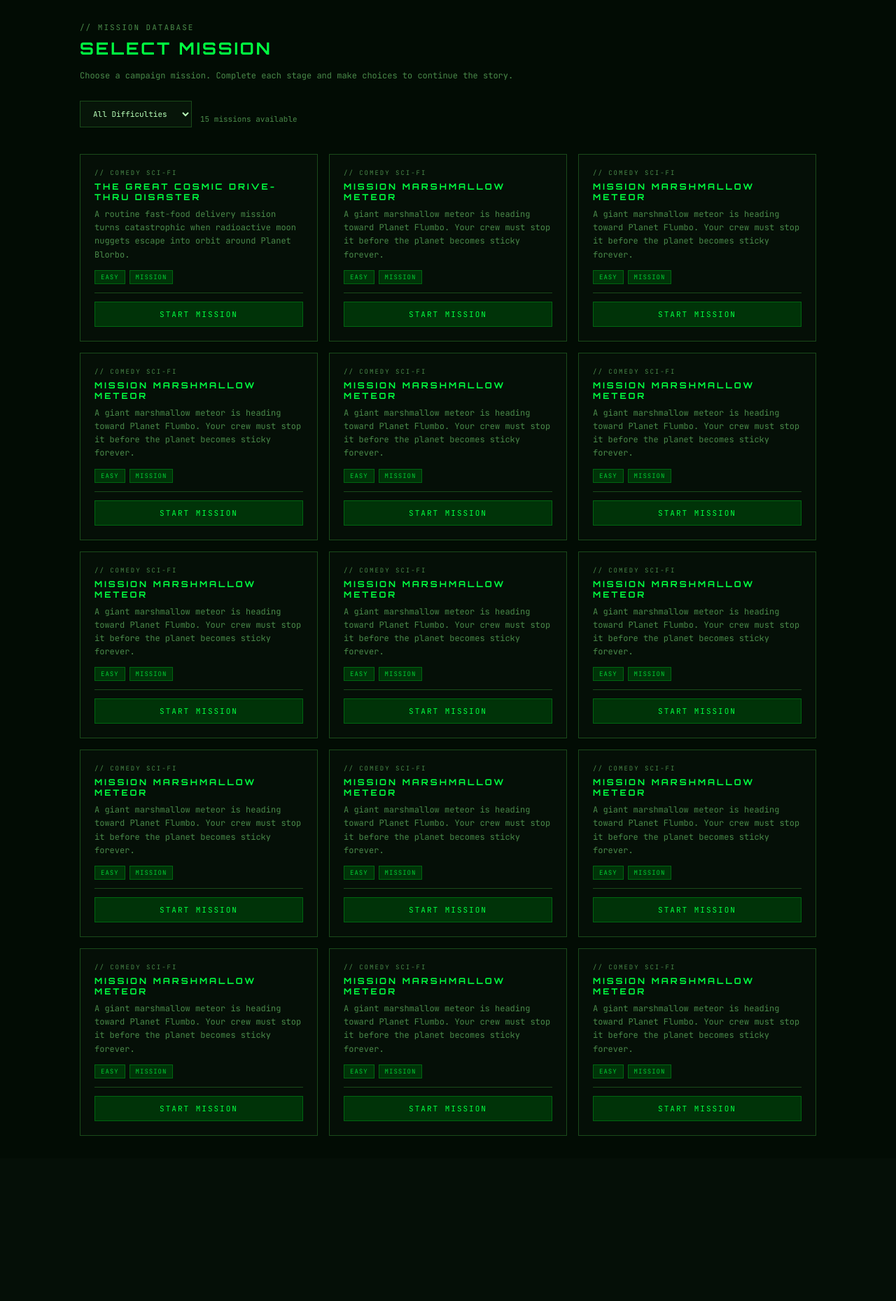
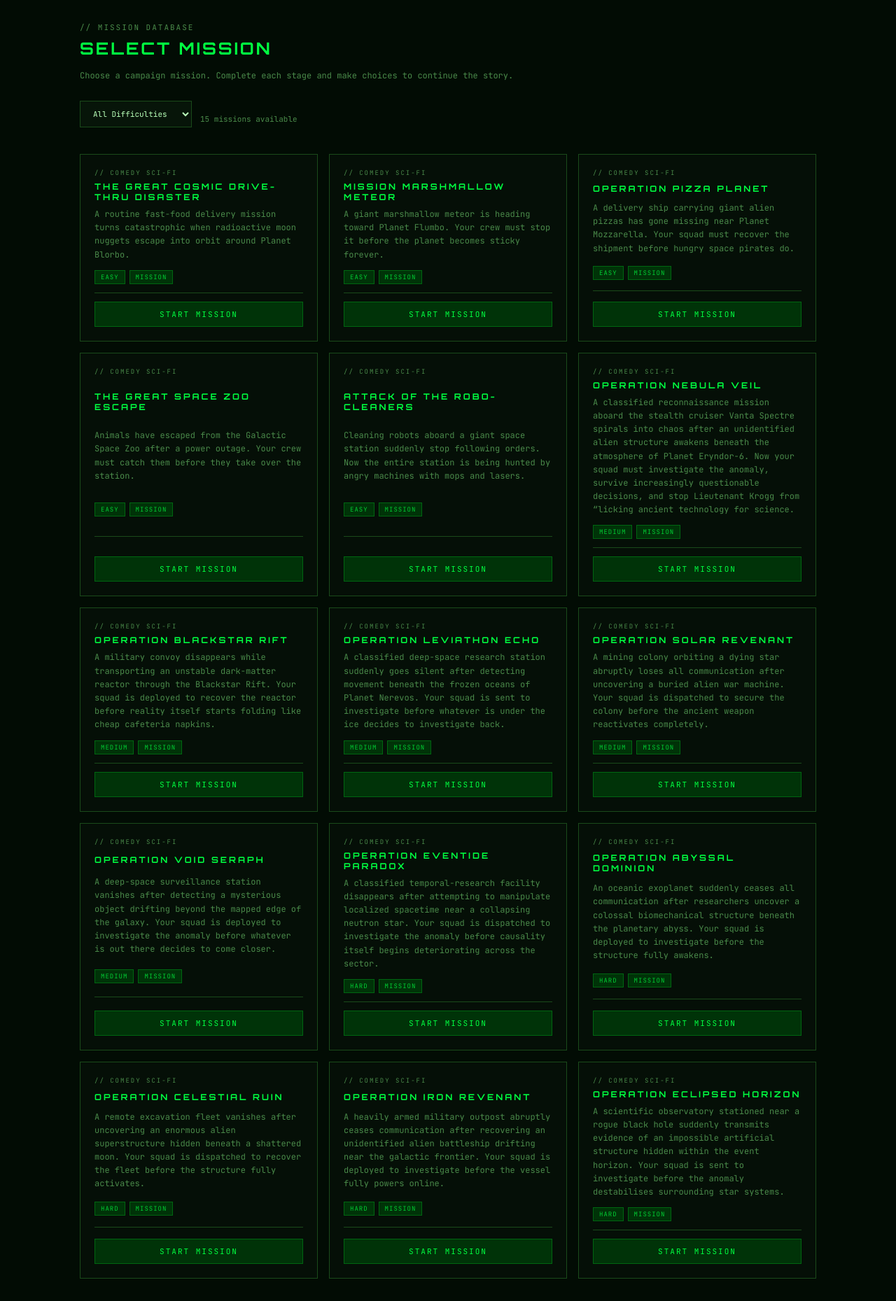
Before and after one commit to taleenaw/xenotype, a Flask app: page /missions in a window 1280 px wide. Shown: the part 53-1912 px from the top of the page at 70% size. Before the commit the page ends 1676 px from the top, so only its background shows below. Run offline with Flask 3, Linux system fonts and the light colour scheme.

Commit message:
Added all the missions to the new missions layout

```diff
--- a/app/routes/own_missions.py
+++ b/app/routes/own_missions.py
@@ -463,7 +463,7 @@ stories = {
         }
     },
 
-    "void": {
+    "seraph": {
         "title": "Operation Void Seraph",
         "difficulty": "Medium",
         "intro": "Type each mission transmission, submit it, then choose what happens next.",
--- a/app/templates/Missions.html
+++ b/app/templates/Missions.html
@@ -151,7 +151,7 @@ block content %}
   <div
     class="scenario-card"
     data-difficulty="easy"
-    onclick="window.location='{{ url_for('game.mission_play', mission_id='marshmallow') }}'"
+    onclick="window.location='{{ url_for('game.mission_play', mission_id='pizza') }}'"
   >
     <p
       style="
@@ -164,9 +164,7 @@ block content %}
     >
       // Comedy Sci-Fi
     </p>
-    <h3 style="margin-bottom: 8px; font-size: 12px">
-      Mission Marshmallow Meteor
-    </h3>
+    <h3 style="margin-bottom: 8px; font-size: 12px">Operation Pizza Planet</h3>
     <p
       style="
         font-size: 12px;
@@ -175,8 +173,9 @@ block content %}
         margin-bottom: 12px;
       "
     >
-      A giant marshmallow meteor is heading toward Planet Flumbo. Your crew must
-      stop it before the planet becomes sticky forever.
+      A delivery ship carrying giant alien pizzas has gone missing near Planet
+      Mozzarella. Your squad must recover the shipment before hungry space
+      pirates do.
     </p>
     <div style="display: flex; gap: 6px; margin-bottom: 12px">
       <span class="tag tag-diff-easy">Easy</span
@@ -196,7 +195,7 @@ block content %}
     <a
       class="btn"
       style="width: 100%; text-align: center; display: block"
-      href="{{ url_for('game.mission_play', mission_id='marshmallow') }}"
+      href="{{ url_for('game.mission_play', mission_id='pizza') }}"
       onclick="event.stopPropagation()"
       >Start Mission</a
     >
@@ -205,7 +204,7 @@ block content %}
   <div
     class="scenario-card"
     data-difficulty="easy"
-    onclick="window.location='{{ url_for('game.mission_play', mission_id='marshmallow') }}'"
+    onclick="window.location='{{ url_for('game.mission_play', mission_id='space') }}'"
   >
     <p
       style="
@@ -219,7 +218,7 @@ block content %}
       // Comedy Sci-Fi
     </p>
     <h3 style="margin-bottom: 8px; font-size: 12px">
-      Mission Marshmallow Meteor
+      The Great Space Zoo Escape
     </h3>
     <p
       style="
@@ -229,8 +228,8 @@ block content %}
         margin-bottom: 12px;
       "
     >
-      A giant marshmallow meteor is heading toward Planet Flumbo. Your crew must
-      stop it before the planet becomes sticky forever.
+      Animals have escaped from the Galactic Space Zoo after a power outage.
+      Your crew must catch them before they take over the station.
     </p>
     <div style="display: flex; gap: 6px; margin-bottom: 12px">
       <span class="tag tag-diff-easy">Easy</span
@@ -250,7 +249,7 @@ block content %}
     <a
       class="btn"
       style="width: 100%; text-align: center; display: block"
-      href="{{ url_for('game.mission_play', mission_id='marshmallow') }}"
+      href="{{ url_for('game.mission_play', mission_id='space') }}"
       onclick="event.stopPropagation()"
       >Start Mission</a
     >
@@ -259,7 +258,7 @@ block content %}
   <div
     class="scenario-card"
     data-difficulty="easy"
-    onclick="window.location='{{ url_for('game.mission_play', mission_id='marshmallow') }}'"
+    onclick="window.location='{{ url_for('game.mission_play', mission_id='robo-cleaners') }}'"
   >
     <p
       style="
@@ -273,7 +272,7 @@ block content %}
       // Comedy Sci-Fi
     </p>
     <h3 style="margin-bottom: 8px; font-size: 12px">
-      Mission Marshmallow Meteor
+      Attack of the Robo-Cleaners
     </h3>
     <p
       style="
@@ -283,8 +282,9 @@ block content %}
         margin-bottom: 12px;
       "
     >
-      A giant marshmallow meteor is heading toward Planet Flumbo. Your crew must
-      stop it before the planet becomes sticky forever.
+      Cleaning robots aboard a giant space station suddenly stop following
+      orders. Now the entire station is being hunted by angry machines with mops
+      and lasers.
     </p>
     <div style="display: flex; gap: 6px; margin-bottom: 12px">
       <span class="tag tag-diff-easy">Easy</span
@@ -304,7 +304,7 @@ block content %}
     <a
       class="btn"
       style="width: 100%; text-align: center; display: block"
-      href="{{ url_for('game.mission_play', mission_id='marshmallow') }}"
+      href="{{ url_for('game.mission_play', mission_id='robo-cleaners') }}"
       onclick="event.stopPropagation()"
       >Start Mission</a
     >
@@ -312,8 +312,8 @@ block content %}
 
   <div
     class="scenario-card"
-    data-difficulty="easy"
-    onclick="window.location='{{ url_for('game.mission_play', mission_id='marshmallow') }}'"
+    data-difficulty="medium"
+    onclick="window.location='{{ url_for('game.mission_play', mission_id='nebula') }}'"
   >
     <p
       style="
@@ -326,9 +326,7 @@ block content %}
     >
       // Comedy Sci-Fi
     </p>
-    <h3 style="margin-bottom: 8px; font-size: 12px">
-      Mission Marshmallow Meteor
-    </h3>
+    <h3 style="margin-bottom: 8px; font-size: 12px">Operation Nebula Veil</h3>
     <p
       style="
         font-size: 12px;
@@ -337,11 +335,14 @@ block content %}
         margin-bottom: 12px;
       "
     >
-      A giant marshmallow meteor is heading toward Planet Flumbo. Your crew must
-      stop it before the planet becomes sticky forever.
+      A classified reconnaissance mission aboard the stealth cruiser Vanta
+      Spectre spirals into chaos after an unidentified alien structure awakens
+      beneath the atmosphere of Planet Eryndor-6. Now your squad must
+      investigate the anomaly, survive increasingly questionable decisions, and
+      stop Lieutenant Krogg from “licking ancient technology for science.
     </p>
     <div style="display: flex; gap: 6px; margin-bottom: 12px">
-      <span class="tag tag-diff-easy">Easy</span
+      <span class="tag tag-diff-easy">Medium</span
       ><span
         class="tag"
         style="
@@ -358,7 +359,7 @@ block content %}
     <a
       class="btn"
       style="width: 100%; text-align: center; display: block"
-      href="{{ url_for('game.mission_play', mission_id='marshmallow') }}"
+      href="{{ url_for('game.mission_play', mission_id='nebula') }}"
       onclick="event.stopPropagation()"
       >Start Mission</a
     >
@@ -366,8 +367,8 @@ block content %}
 
   <div
     class="scenario-card"
-    data-difficulty="easy"
-    onclick="window.location='{{ url_for('game.mission_play', mission_id='marshmallow') }}'"
+    data-difficulty="medium"
+    onclick="window.location='{{ url_for('game.mission_play', mission_id='rift') }}'"
   >
     <p
       style="
@@ -381,7 +382,7 @@ block content %}
       // Comedy Sci-Fi
     </p>
     <h3 style="margin-bottom: 8px; font-size: 12px">
-      Mission Marshmallow Meteor
+      Operation Blackstar Rift
     </h3>
     <p
       style="
@@ -391,11 +392,12 @@ block content %}
         margin-bottom: 12px;
       "
     >
-      A giant marshmallow meteor is heading toward Planet Flumbo. Your crew must
-      stop it before the planet becomes sticky forever.
+      A military convoy disappears while transporting an unstable dark-matter
+      reactor through the Blackstar Rift. Your squad is deployed to recover the
+      reactor before reality itself starts folding like cheap cafeteria napkins.
     </p>
     <div style="display: flex; gap: 6px; margin-bottom: 12px">
-      <span class="tag tag-diff-easy">Easy</span
+      <span class="tag tag-diff-easy">Medium</span
       ><span
         class="tag"
         style="
@@ -412,7 +414,7 @@ block content %}
     <a
       class="btn"
       style="width: 100%; text-align: center; display: block"
-      href="{{ url_for('game.mission_play', mission_id='marshmallow') }}"
+      href="{{ url_for('game.mission_play', mission_id='rift') }}"
       onclick="event.stopPropagation()"
       >Start Mission</a
     >
@@ -420,8 +422,8 @@ block content %}
 
   <div
     class="scenario-card"
-    data-difficulty="easy"
-    onclick="window.location='{{ url_for('game.mission_play', mission_id='marshmallow') }}'"
+    data-difficulty="medium"
+    onclick="window.location='{{ url_for('game.mission_play', mission_id='leviathon') }}'"
   >
     <p
       style="
@@ -435,7 +437,7 @@ block content %}
       // Comedy Sci-Fi
     </p>
     <h3 style="margin-bottom: 8px; font-size: 12px">
-      Mission Marshmallow Meteor
+      Operation Leviathon Echo
     </h3>
     <p
       style="
@@ -445,11 +447,13 @@ block content %}
         margin-bottom: 12px;
       "
     >
-      A giant marshmallow meteor is heading toward Planet Flumbo. Your crew must
-      stop it before the planet becomes sticky forever.
+      A classified deep-space research station suddenly goes silent after
+      detecting movement beneath the frozen oceans of Planet Nerevos. Your squad
+      is sent to investigate before whatever is under the ice decides to
+      investigate back.
     </p>
     <div style="display: flex; gap: 6px; margin-bottom: 12px">
-      <span class="tag tag-diff-easy">Easy</span
+      <span class="tag tag-diff-easy">Medium</span
       ><span
         class="tag"
         style="
@@ -466,7 +470,7 @@ block content %}
     <a
       class="btn"
       style="width: 100%; text-align: center; display: block"
-      href="{{ url_for('game.mission_play', mission_id='marshmallow') }}"
+      href="{{ url_for('game.mission_play', mission_id='leviathon') }}"
       onclick="event.stopPropagation()"
       >Start Mission</a
     >
@@ -474,8 +478,8 @@ block content %}
 
   <div
     class="scenario-card"
-    data-difficulty="easy"
-    onclick="window.location='{{ url_for('game.mission_play', mission_id='marshmallow') }}'"
+    data-difficulty="medium"
+    onclick="window.location='{{ url_for('game.mission_play', mission_id='solar') }}'"
   >
     <p
       style="
@@ -489,7 +493,7 @@ block content %}
       // Comedy Sci-Fi
     </p>
     <h3 style="margin-bottom: 8px; font-size: 12px">
-      Mission Marshmallow Meteor
+      Operation Solar Revenant
     </h3>
     <p
       style="
@@ -499,11 +503,12 @@ block content %}
         margin-bottom: 12px;
       "
     >
-      A giant marshmallow meteor is heading toward Planet Flumbo. Your crew must
-      stop it before the planet becomes sticky forever.
+      A mining colony orbiting a dying star abruptly loses all communication
+      after uncovering a buried alien war machine. Your squad is dispatched to
+      secure the colony before the ancient weapon reactivates completely.
     </p>
     <div style="display: flex; gap: 6px; margin-bottom: 12px">
-      <span class="tag tag-diff-easy">Easy</span
+      <span class="tag tag-diff-easy">Medium</span
       ><span
         class="tag"
         style="
@@ -520,7 +525,7 @@ block content %}
     <a
       class="btn"
       style="width: 100%; text-align: center; display: block"
-      href="{{ url_for('game.mission_play', mission_id='marshmallow') }}"
+      href="{{ url_for('game.mission_play', mission_id='solar') }}"
       onclick="event.stopPropagation()"
       >Start Mission</a
     >
@@ -528,8 +533,8 @@ block content %}
 
   <div
     class="scenario-card"
-    data-difficulty="easy"
-    onclick="window.location='{{ url_for('game.mission_play', mission_id='marshmallow') }}'"
+    data-difficulty="medium"
+    onclick="window.location='{{ url_for('game.mission_play', mission_id='void') }}'"
   >
     <p
       style="
@@ -542,9 +547,7 @@ block content %}
     >
       // Comedy Sci-Fi
     </p>
-    <h3 style="margin-bottom: 8px; font-size: 12px">
-      Mission Marshmallow Meteor
-    </h3>
+    <h3 style="margin-bottom: 8px; font-size: 12px">Operation Void Seraph</h3>
     <p
       style="
         font-size: 12px;
@@ -553,11 +556,13 @@ block content %}
         margin-bottom: 12px;
       "
     >
-      A giant marshmallow meteor is heading toward Planet Flumbo. Your crew must
-      stop it before the planet becomes sticky forever.
+      A deep-space surveillance station vanishes after detecting a mysterious
+      object drifting beyond the mapped edge of the galaxy. Your squad is
+      deployed to investigate the anomaly before whatever is out there decides
+      to come closer.
     </p>
     <div style="display: flex; gap: 6px; margin-bottom: 12px">
-      <span class="tag tag-diff-easy">Easy</span
+      <span class="tag tag-diff-easy">Medium</span
       ><span
         class="tag"
         style="
@@ -574,7 +579,7 @@ block content %}
     <a
       class="btn"
       style="width: 100%; text-align: center; display: block"
-      href="{{ url_for('game.mission_play', mission_id='marshmallow') }}"
+      href="{{ url_for('game.mission_play', mission_id='seraph') }}"
       onclick="event.stopPropagation()"
       >Start Mission</a
     >
@@ -582,8 +587,8 @@ block content %}
 
   <div
     class="scenario-card"
-    data-difficulty="easy"
-    onclick="window.location='{{ url_for('game.mission_play', mission_id='marshmallow') }}'"
+    data-difficulty="hard"
+    onclick="window.location='{{ url_for('game.mission_play', mission_id='paradox') }}'"
   >
     <p
       style="
@@ -597,7 +602,7 @@ block content %}
       // Comedy Sci-Fi
     </p>
     <h3 style="margin-bottom: 8px; font-size: 12px">
-      Mission Marshmallow Meteor
+      Operation Eventide Paradox
     </h3>
     <p
       style="
@@ -607,11 +612,13 @@ block content %}
         margin-bottom: 12px;
       "
     >
-      A giant marshmallow meteor is heading toward Planet Flumbo. Your crew must
-      stop it before the planet becomes sticky forever.
+      A classified temporal-research facility disappears after attempting to
+      manipulate localized spacetime near a collapsing neutron star. Your squad
+      is dispatched to investigate the anomaly before causality itself begins
+      deteriorating across the sector.
     </p>
     <div style="display: flex; gap: 6px; margin-bottom: 12px">
-      <span class="tag tag-diff-easy">Easy</span
+      <span class="tag tag-diff-easy">Hard</span
       ><span
         class="tag"
         style="
@@ -628,7 +635,7 @@ block content %}
     <a
       class="btn"
       style="width: 100%; text-align: center; display: block"
-      href="{{ url_for('game.mission_play', mission_id='marshmallow') }}"
+      href="{{ url_for('game.mission_play', mission_id='paradox') }}"
       onclick="event.stopPropagation()"
       >Start Mission</a
     >
@@ -636,8 +643,8 @@ block content %}
 
   <div
     class="scenario-card"
-    data-difficulty="easy"
-    onclick="window.location='{{ url_for('game.mission_play', mission_id='marshmallow') }}'"
+    data-difficulty="hard"
+    onclick="window.location='{{ url_for('game.mission_play', mission_id='abyssal') }}'"
   >
     <p
       style="
@@ -651,7 +658,7 @@ block content %}
       // Comedy Sci-Fi
     </p>
     <h3 style="margin-bottom: 8px; font-size: 12px">
-      Mission Marshmallow Meteor
+      Operation Abyssal Dominion
     </h3>
     <p
       style="
@@ -661,11 +668,12 @@ block content %}
         margin-bottom: 12px;
       "
     >
-      A giant marshmallow meteor is heading toward Planet Flumbo. Your crew must
-      stop it before the planet becomes sticky forever.
+      An oceanic exoplanet suddenly ceases all communication after researchers
+      uncover a colossal biomechanical structure beneath the planetary abyss.
+      Your squad is deployed to investigate before the structure fully awakens.
     </p>
     <div style="display: flex; gap: 6px; margin-bottom: 12px">
-      <span class="tag tag-diff-easy">Easy</span
+      <span class="tag tag-diff-easy">Hard</span
       ><span
         class="tag"
         style="
@@ -682,7 +690,7 @@ block content %}
     <a
       class="btn"
       style="width: 100%; text-align: center; display: block"
-      href="{{ url_for('game.mission_play', mission_id='marshmallow') }}"
+      href="{{ url_for('game.mission_play', mission_id='abyssal') }}"
       onclick="event.stopPropagation()"
       >Start Mission</a
     >
@@ -690,8 +698,8 @@ block content %}
 
   <div
     class="scenario-card"
-    data-difficulty="easy"
-    onclick="window.location='{{ url_for('game.mission_play', mission_id='marshmallow') }}'"
+    data-difficulty="hard"
+    onclick="window.location='{{ url_for('game.mission_play', mission_id='celestial') }}'"
   >
     <p
       style="
@@ -705,7 +713,7 @@ block content %}
       // Comedy Sci-Fi
     </p>
     <h3 style="margin-bottom: 8px; font-size: 12px">
-      Mission Marshmallow Meteor
+      Operation Celestial Ruin
     </h3>
     <p
       style="
@@ -715,11 +723,12 @@ block content %}
         margin-bottom: 12px;
       "
     >
-      A giant marshmallow meteor is heading toward Planet Flumbo. Your crew must
-      stop it before the planet becomes sticky forever.
+      A remote excavation fleet vanishes after uncovering an enormous alien
+      superstructure hidden beneath a shattered moon. Your squad is dispatched
+      to recover the fleet before the structure fully activates.
     </p>
     <div style="display: flex; gap: 6px; margin-bottom: 12px">
-      <span class="tag tag-diff-easy">Easy</span
+      <span class="tag tag-diff-easy">Hard</span
       ><span
         class="tag"
         style="
@@ -736,7 +745,7 @@ block content %}
     <a
       class="btn"
       style="width: 100%; text-align: center; display: block"
-      href="{{ url_for('game.mission_play', mission_id='marshmallow') }}"
+      href="{{ url_for('game.mission_play', mission_id='celestial') }}"
       onclick="event.stopPropagation()"
       >Start Mission</a
     >
@@ -744,8 +753,8 @@ block content %}
 
   <div
     class="scenario-card"
-    data-difficulty="easy"
-    onclick="window.location='{{ url_for('game.mission_play', mission_id='marshmallow') }}'"
+    data-difficulty="hard"
+    onclick="window.location='{{ url_for('game.mission_play', mission_id='iron') }}'"
   >
     <p
       style="
@@ -758,9 +767,7 @@ block content %}
     >
       // Comedy Sci-Fi
     </p>
-    <h3 style="margin-bottom: 8px; font-size: 12px">
-      Mission Marshmallow Meteor
-    </h3>
+    <h3 style="margin-bottom: 8px; font-size: 12px">Operation Iron Revenant</h3>
     <p
       style="
         font-size: 12px;
@@ -769,11 +776,13 @@ block content %}
         margin-bottom: 12px;
       "
     >
-      A giant marshmallow meteor is heading toward Planet Flumbo. Your crew must
-      stop it before the planet becomes sticky forever.
+      A heavily armed military outpost abruptly ceases communication after
+      recovering an unidentified alien battleship drifting near the galactic
+      frontier. Your squad is deployed to investigate before the vessel fully
+      powers online.
     </p>
     <div style="display: flex; gap: 6px; margin-bottom: 12px">
-      <span class="tag tag-diff-easy">Easy</span
+      <span class="tag tag-diff-easy">Hard</span
       ><span
         class="tag"
         style="
@@ -790,7 +799,7 @@ block content %}
     <a
       class="btn"
       style="width: 100%; text-align: center; display: block"
-      href="{{ url_for('game.mission_play', mission_id='marshmallow') }}"
+      href="{{ url_for('game.mission_play', mission_id='iron') }}"
       onclick="event.stopPropagation()"
       >Start Mission</a
     >
@@ -798,8 +807,8 @@ block content %}
 
   <div
     class="scenario-card"
-    data-difficulty="easy"
-    onclick="window.location='{{ url_for('game.mission_play', mission_id='marshmallow') }}'"
+    data-difficulty="hard"
+    onclick="window.location='{{ url_for('game.mission_play', mission_id='eclipsed') }}'"
   >
     <p
       style="
@@ -813,7 +822,7 @@ block content %}
       // Comedy Sci-Fi
     </p>
     <h3 style="margin-bottom: 8px; font-size: 12px">
-      Mission Marshmallow Meteor
+      Operation Eclipsed Horizon
     </h3>
     <p
       style="
@@ -823,11 +832,13 @@ block content %}
         margin-bottom: 12px;
       "
     >
-      A giant marshmallow meteor is heading toward Planet Flumbo. Your crew must
-      stop it before the planet becomes sticky forever.
+      A scientific observatory stationed near a rogue black hole suddenly
+      transmits evidence of an impossible artificial structure hidden within the
+      event horizon. Your squad is sent to investigate before the anomaly
+      destabilises surrounding star systems.
     </p>
     <div style="display: flex; gap: 6px; margin-bottom: 12px">
-      <span class="tag tag-diff-easy">Easy</span
+      <span class="tag tag-diff-easy">Hard</span
       ><span
         class="tag"
         style="
@@ -844,7 +855,7 @@ block content %}
     <a
       class="btn"
       style="width: 100%; text-align: center; display: block"
-      href="{{ url_for('game.mission_play', mission_id='marshmallow') }}"
+      href="{{ url_for('game.mission_play', mission_id='eclipsed') }}"
       onclick="event.stopPropagation()"
       >Start Mission</a
     >
```
